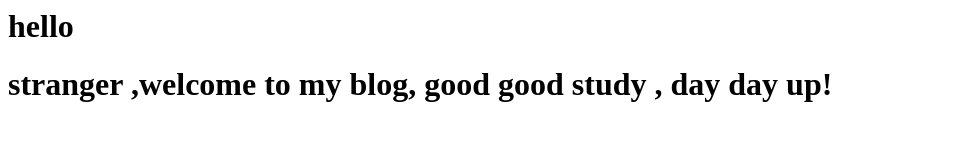
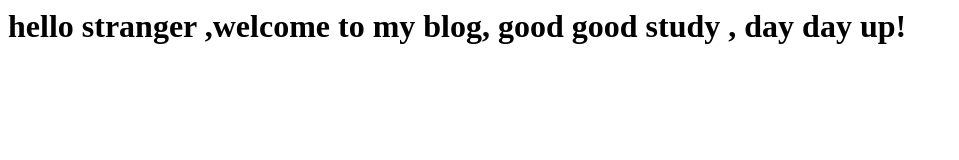
Before and after one commit to duyewang/duyewang.github.io, a plain HTML site: page index.html in a window 1280 px wide. Shown: the whole page, without its empty margins (0-959 px from the left). Drawn offline with Linux system fonts and the light colour scheme.

Commit message:
Update index.html

```diff
--- a/index.html
+++ b/index.html
@@ -1,5 +1,7 @@
-<h1>hello<h1>
+<h1>hello
 
 stranger ,welcome to my blog,
 
 good good study , day day up!
+
+</h1>
```
